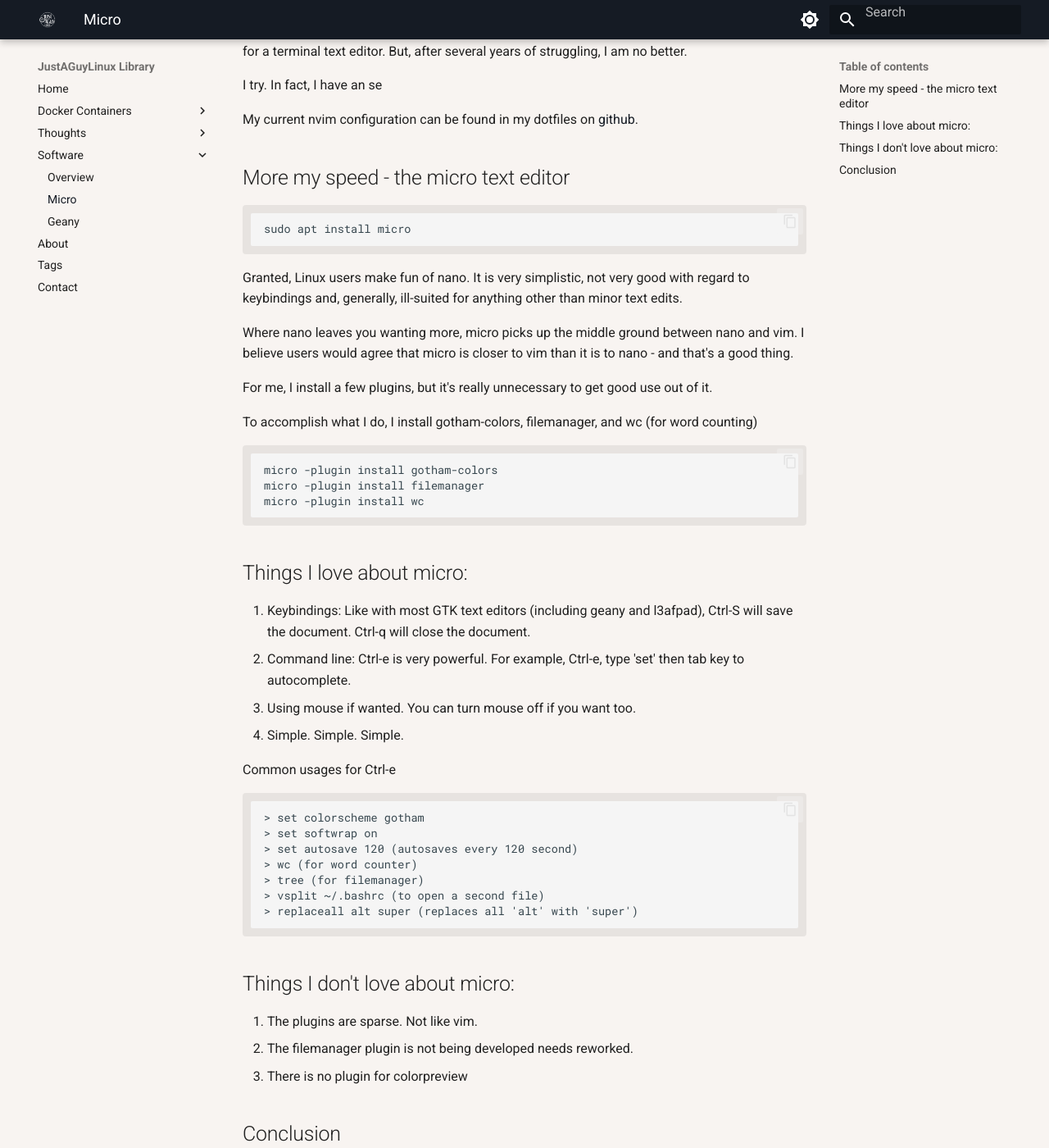
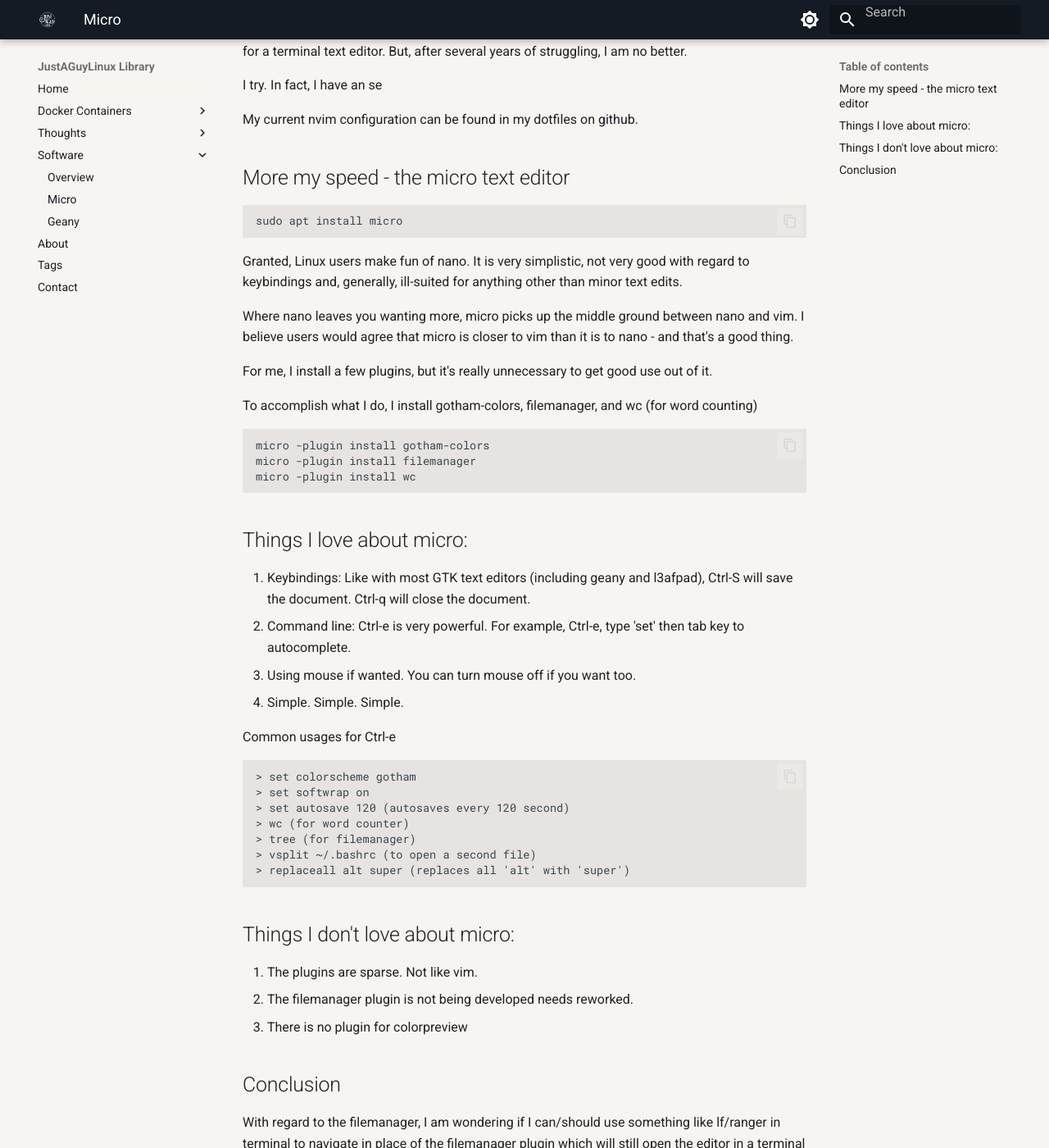
Before and after one commit to drewgrif/jagmkdocs, an MkDocs documentation site: the page built from docs/software/micro.md, in a window 1280 px wide and 1400 px high, scrolled down 417 px. Shown: the whole window at 82% size. Built offline with MkDocs 1.6.1 and Material for MkDocs 9.7.7, drawn with Linux system fonts in a browser that asks for light colours.

Commit message:
Update extra.css

```diff
--- a/docs/css/extra.css
+++ b/docs/css/extra.css
@@ -14,19 +14,7 @@
     --md-default-tab-color: #d7005f;
     --md-default-header-color: #2e3436;
     --md-default-tab-underline-color: #e63946;
-}
-/* Light mode code block background color */
-[data-md-color-scheme="default"] .highlight pre {
-    background-color: #e7e3e0; /* Background color for code blocks in light mode */
-    color: #000; /* Optional: Adjust text color for contrast */
-    padding: 10px; /* Optional: Add padding for better readability */
-    border-radius: 4px; /* Optional: Rounded corners for a modern look */
-    overflow-x: auto; /* Ensure horizontal scrolling if needed */
-}
-
-/* Optional: Customize code block line numbers */
-[data-md-color-scheme="default"] .highlight pre .lineno {
-    color: #6c757d; /* Example color for line numbers */
+    --md-code-bg-color: #e7e3e0;
 }
 
 
```
